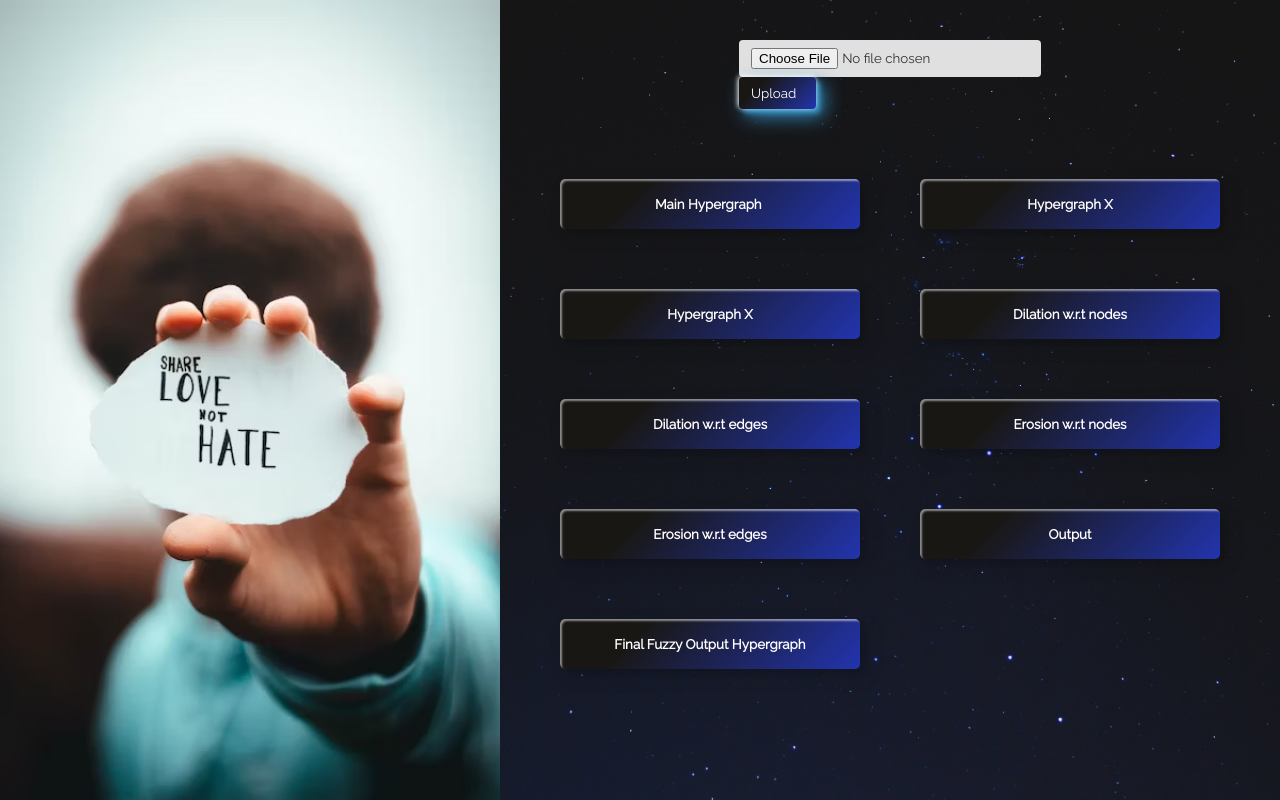
After one commit to BinilTomJose1278/HateSpeechDetection, a Flask app: template templates/fuzzy.html in a window 1280 px wide. The commit adds this page. Run offline with Flask 3, Linux system fonts and the light colour scheme; the template is opened without the code that fills it, so the values that code supplies are empty; parts of the project's set-up code (start-up, migrations or seed data) failed here and were passed over; some libraries are stand-ins or nearby versions.

Commit message:
fuzzy page was completed and dilation wrt to nodes were modified

```diff
--- a/app.py
+++ b/app.py
@@ -52,7 +52,7 @@ listr=[]
 listg=[]
 @app.route('/')
 def home():
-    return render_template('index1.html')
+    return render_template('homepage.html')
 
 
 x={}
@@ -162,11 +162,11 @@ def model3(user):
 
 @app.route('/Home')
 def hoe():
-    return render_template('index1.html')
+    return render_template('homepage.html')
 
 @app.route('/Predict',methods=['GET','POST'])
 def pre():
-    return render_template('index.html')
+    return render_template('prediction.html')
 
 @app.route('/Tpred',methods=['GET','POST'])
 def pred():
@@ -179,7 +179,7 @@ def pred():
     mod1=model1(user)
     mod2=model2(user)
     mod3=model3(user)
-    return render_template('index3.html',mod1=mod1,mod2=mod2,mod3=mod3)
+    return render_template('modeloutput.html',mod1=mod1,mod2=mod2,mod3=mod3)
 
 
 @app.route('/upload', methods=['POST'])
@@ -312,7 +312,7 @@ def output2():
 
 @app.route('/Fuzzy',methods=['POST'])
 def fuz():
-    return render_template('index2.html')
+    return render_template('fuzzy.html')
 
 if __name__ == "__main__":
     app.run(debug=True)
--- /dev/null
+++ b/static/style.css
@@ -0,0 +1,12 @@
+.grid-container {
+  display: grid;
+  grid-template-columns: auto auto;
+  background-color: transparent;
+  padding: 10px;
+}
+.grid-item {
+  margin-left: 0%;
+  padding: 20px;
+  font-size: 30px;
+  text-align: center;
+}
--- /dev/null
+++ b/templates/fuzzy.html
@@ -0,0 +1,363 @@
+<!DOCTYPE html>
+<html>
+  <head>
+    <title>Hate Speech Detection</title>
+    <link
+      href="https://fonts.googleapis.com/css2?family=Raleway&display=swap"
+      rel="stylesheet"
+    />
+    <link rel="stylesheet" href="static/style.css" />
+    <script src="https://cdnjs.cloudflare.com/ajax/libs/animejs/2.0.2/anime.min.js"></script>
+    <style>
+      * {
+        font-family: "Raleway", sans-serif;
+      }
+      body {
+        margin: 0;
+        padding: 0;
+      }
+
+      .container {
+        display: flex;
+        flex-wrap: wrap;
+        height: 100vh;
+      }
+      img {
+        height: 130px;
+        position: absolute;
+        top: 60px;
+        right: 340px;
+      }
+      .left-half {
+        flex: 1;
+        background-image: url(../static/new.avif);
+        background-size: cover;
+        background-position: center;
+        color: #fff;
+        padding: 50px;
+      }
+      .right-half {
+        flex: 1;
+        background-image: url(../static/glitter.jpg);
+        background-size: cover;
+        background-position: center;
+        padding: 20px;
+      }
+      .new {
+        padding-bottom: 30px;
+        margin: 0 auto;
+        width: 90px;
+        padding-top: 20px;
+        display: flex;
+        justify-content: center;
+        align-items: center;
+      }
+
+      .centercontent {
+        position: absolute;
+        max-width: 200%;
+        height: auto;
+        top: 50%;
+        left: 50%;
+        transform: translate(-50%, -50%);
+      }
+      .frame {
+        width: 90%;
+        margin: 40px auto;
+        text-align: center;
+      }
+      /*
+                button {
+                  margin: 30px;
+                }
+                */
+      h3 {
+        color: #348fc2;
+      }
+      .custom-btn {
+        width: 130px;
+        height: 40px;
+        color: #ffffff;
+        border-radius: 5px;
+        padding: 10px 25px;
+        font-family: "Raleway", sans-serif;
+        font-weight: 500;
+        background: transparent;
+        cursor: pointer;
+        transition: all 0.3s ease;
+        position: relative;
+        display: inline-block;
+        box-shadow: inset 2px 2px 2px 0px rgba(255, 255, 255, 0.5),
+          7px 7px 20px 0px rgba(0, 0, 0, 0.1),
+          4px 4px 5px 0px rgba(0, 0, 0, 0.1);
+        outline: none;
+      }
+
+      /* 1 */
+
+      /* 2 */
+
+      /* 3 */
+
+      /* 5 */
+      .btn-5 {
+        width: 300px;
+        height: 50px;
+        line-height: 42px;
+        padding: 0;
+        margin: 10px;
+        border: none;
+        font-weight: bold;
+        background-color: #5b6ff0;
+        background-image: linear-gradient(315deg, #2234ae 0%, #191714 74%);
+      }
+      .btn-5:hover {
+        color: white;
+        background: transparent;
+        box-shadow: none;
+      }
+      .action2 {
+        background-color: #00800000;
+        border: none;
+        outline: none;
+        color: rgb(255, 253, 253);
+        font-weight: bolder;
+      }
+      .btn-5:before,
+      .btn-5:after {
+        content: "";
+        position: absolute;
+        top: 0;
+        right: 0;
+        height: 2px;
+        width: 0;
+        background: #348fc2;
+        box-shadow: -1px -1px 5px 0px #fff, 7px 7px 20px 0px #348fc2,
+          4px 4px 5px 0px #348fc2;
+        transition: 400ms ease all;
+      }
+      .btn-5:after {
+        right: inherit;
+        top: inherit;
+        left: 0;
+        bottom: 0;
+      }
+      .btn-5:hover:before,
+      .btn-5:hover:after {
+        width: 100%;
+        transition: 800ms ease all;
+      }
+      .file-btn-style {
+        display: inline-block;
+        padding: 8px 12px;
+        background-color: #e0e0e0;
+        color: #333;
+        border: none;
+        border-radius: 4px;
+        cursor: pointer;
+      }
+      .upload-btn-style {
+        display: inline-block;
+        padding: 8px 12px;
+        background-color: #5b6ff0;
+        background-image: linear-gradient(315deg, #2234ae 0%, #191714 74%);
+        color: white;
+        border: none;
+        border-radius: 4px;
+        cursor: pointer;
+        padding-right: 20px;
+        align-items: center;
+        box-shadow: -1px -1px 5px 0px #fff, 7px 7px 20px 0px #348fc2,
+          4px 4px 5px 0px #348fc2;
+        transition: 400ms ease all;
+      }
+
+      #fname {
+        width: 600px;
+        height: 55px;
+      }
+
+      h1 {
+        color: rgb(242, 239, 239);
+        font-size: 80px;
+        padding-top: 100px;
+      }
+
+      /* Media Queries for Responsive Design */
+      @media only screen and (max-width: 350px) {
+        /* Styles for screens smaller than 600px */
+        .container {
+          display: grid;
+        }
+
+        .left-half {
+          flex: 1;
+          background-image: url("/static/fuzzy.jpg");
+          background-size: cover;
+          background-position: center;
+          color: #fff;
+          padding: 50px;
+        }
+        .right-half {
+          flex: 1;
+          background-image: url("/static/glitter.jpg");
+          background-size: cover;
+          background-position: center;
+          padding: 50px;
+        }
+
+        img {
+          position: relative;
+          margin: 20px auto;
+        }
+
+        h1 {
+          font-size: 40px;
+          padding-top: 50px;
+          text-align: center;
+        }
+
+        #fname {
+          width: 100%;
+          max-width: 300px;
+          margin: 20px auto;
+        }
+
+        .frame {
+          margin: 20px auto;
+          text-align: center;
+        }
+      }
+    </style>
+  </head>
+  <link rel="preconnect" href="https://fonts.googleapis.com" />
+  <link rel="preconnect" href="https://fonts.gstatic.com" crossorigin />
+  <link
+    href="https://fonts.googleapis.com/css2?family=Inter:wght@200&display=swap"
+    rel="stylesheet"
+  />
+  <body>
+    <div class="container">
+      <div class="left-half"></div>
+      <div class="right-half">
+        <div class="new">
+          <form action="\upload" method="post" enctype="multipart/form-data">
+            <input class="file-btn-style" type="file" name="csv" />
+            <input class="upload-btn-style" type="submit" value="Upload" />
+          </form>
+        </div>
+        <div class="grid-container">
+          <div class="grid-item">
+            <form action="/hypergraph1" method="post">
+              <button class="custom-btn btn-5">
+                <input
+                  class="action2"
+                  type="submit"
+                  value="Main Hypergraph "
+                  name="action2"
+                />
+              </button>
+            </form>
+          </div>
+          <div class="grid-item">
+            <form action="/hypergraph2" method="post">
+              <button class="custom-btn btn-5">
+                <input
+                  class="action2"
+                  type="submit"
+                  value="Hypergraph X"
+                  name="action2"
+                />
+              </button>
+            </form>
+          </div>
+          <div class="grid-item">
+            <form action="/hypergraph2" method="post">
+              <button class="custom-btn btn-5">
+                <input
+                  class="action2"
+                  type="submit"
+                  value="Hypergraph X"
+                  name="action2"
+                />
+              </button>
+            </form>
+          </div>
+          <div class="grid-item">
+            <form action="/Dilationnodes">
+              <button class="custom-btn btn-5">
+                <input
+                  class="action2"
+                  type="submit"
+                  value="Dilation w.r.t nodes"
+                  name="action2"
+                />
+              </button>
+            </form>
+          </div>
+
+          <div class="grid-item">
+            <form action="/Dilationedges">
+              <button class="custom-btn btn-5">
+                <input
+                  class="action2"
+                  type="submit"
+                  value="Dilation w.r.t edges"
+                  name="action2"
+                />
+              </button>
+            </form>
+          </div>
+          <div class="grid-item">
+            <form action="/Erosionnodes">
+              <button class="custom-btn btn-5">
+                <input
+                  class="action2"
+                  type="submit"
+                  value="Erosion w.r.t nodes"
+                  name="action2"
+                />
+              </button>
+            </form>
+          </div>
+          <div class="grid-item">
+            <form action="/Erosionedges">
+              <button class="custom-btn btn-5">
+                <input
+                  class="action2"
+                  type="submit"
+                  value="Erosion w.r.t edges"
+                  name="action2"
+                />
+              </button>
+            </form>
+          </div>
+          <div class="grid-item">
+            <form action="/output">
+              <button class="custom-btn btn-5">
+                <input
+                  class="action2"
+                  type="submit"
+                  value="Output"
+                  name="action2"
+                />
+              </button>
+            </form>
+          </div>
+          <div class="grid-item">
+            <form action="/outputgraph">
+              <button class="custom-btn btn-5">
+                <input
+                  class="action2"
+                  type="submit"
+                  value="Final Fuzzy Output Hypergraph"
+                  name="action2"
+                />
+              </button>
+            </form>
+          </div>
+        </div>
+      </div>
+    </div>
+  </body>
+</html>
```
Also changed, not shown: templates/dilationnodes.html (+50 -4 lines), templates/index2.html (deleted, +0 -265 lines), static/new.avif (added), static/new.webp (added), templates/homepage.html (renamed from templates/index1.html), templates/modeloutput.html (renamed from templates/index3.html), templates/prediction.html (renamed from templates/index.html).
